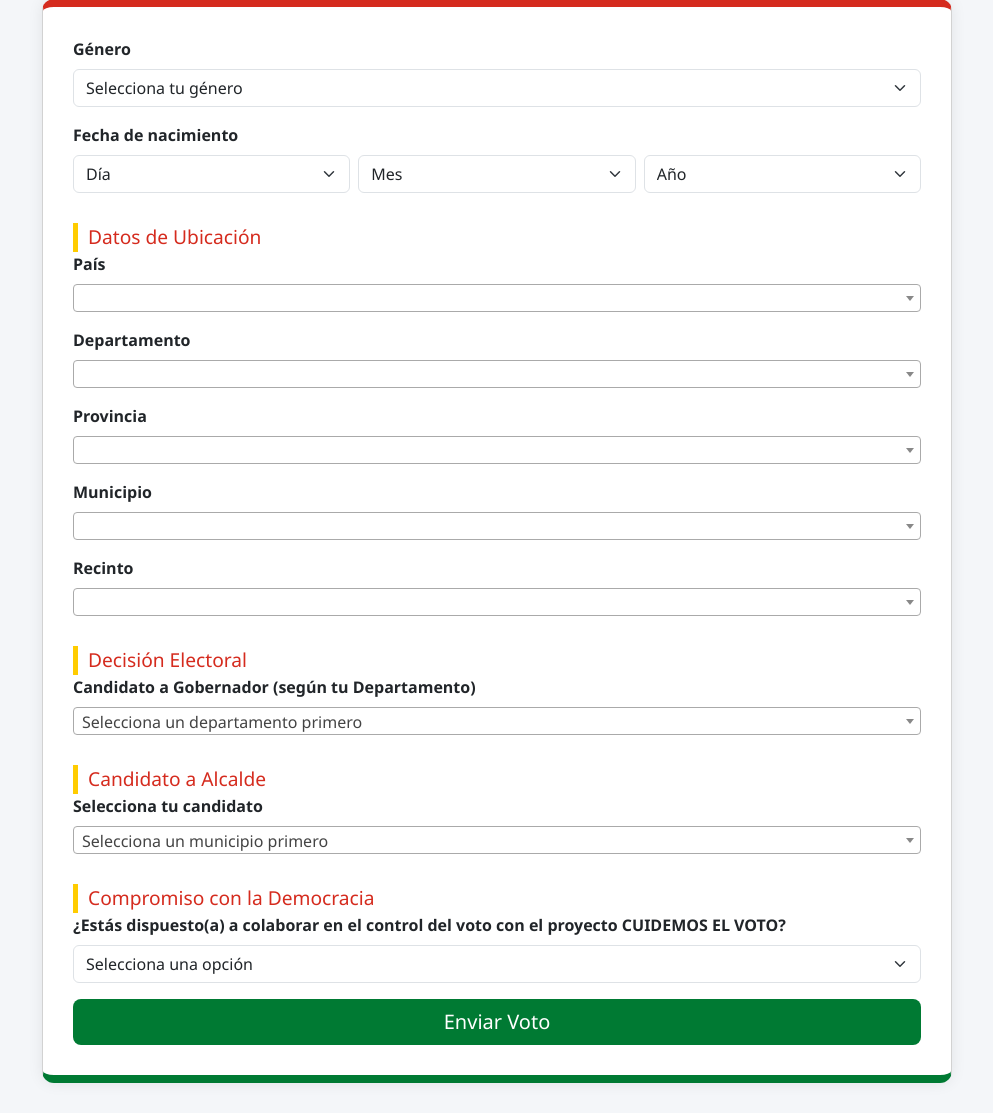
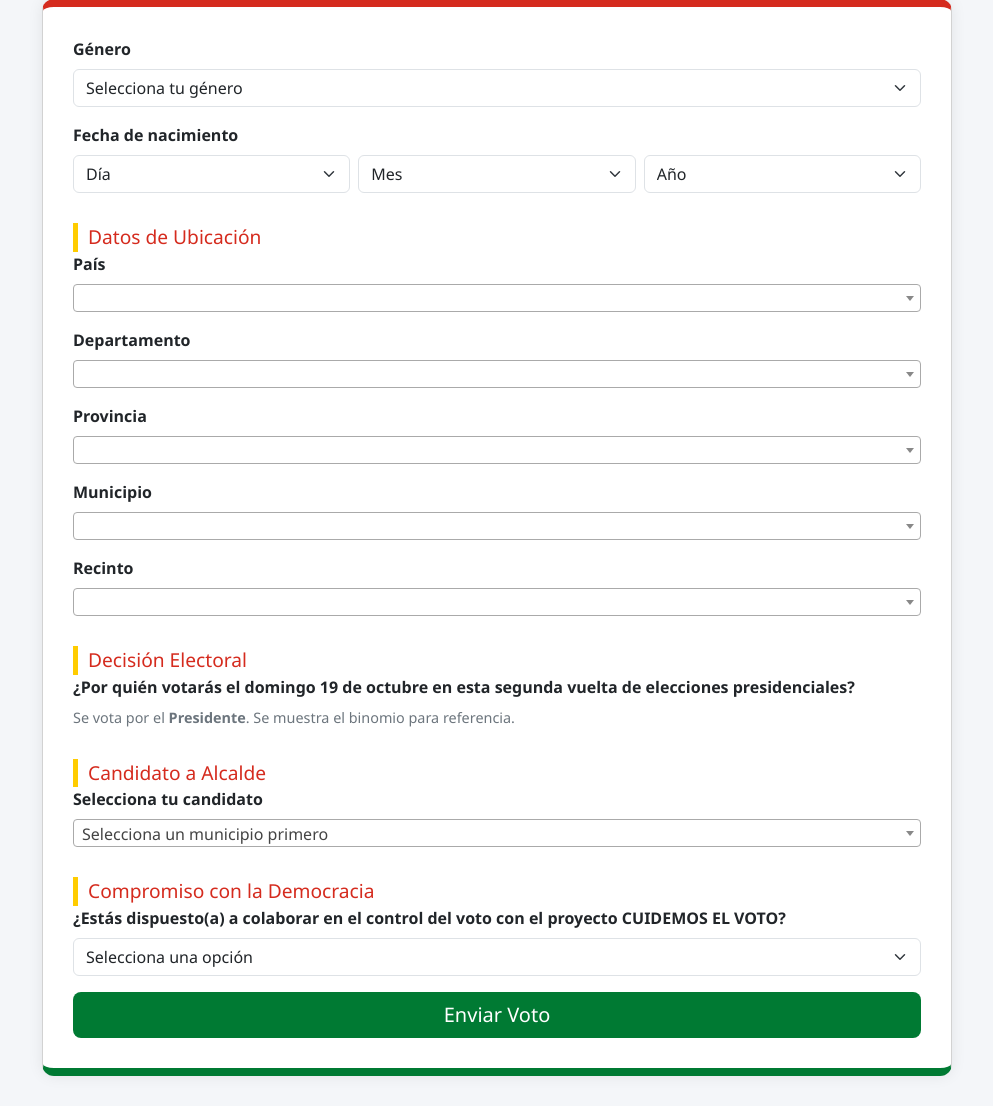
Before and after one commit to Likexpress/VotacionesSubna, a Flask app: template templates/votar.html in a window 1280 px wide. Shown: the part 420-1533 px from the top of the page, without its empty margins (143-1136 px from the left). After the commit the page ends 1506 px from the top, so only its background shows below. Run offline with Flask 3, Linux system fonts and the light colour scheme; the template is opened without the code that fills it, so the values that code supplies are empty; some libraries are stand-ins or nearby versions.

Commit message:
votar.html

```diff
--- a/templates/votar.html
+++ b/templates/votar.html
@@ -165,14 +165,13 @@
 
         <!-- === Decisión Electoral (tarjetas con colores) === -->
         <div class="section-title">Decisión Electoral</div>
-
-        <div class="mb-3">
-          <label class="form-label">Candidato a Gobernador (según tu Departamento)</label>
-          <select id="gobernador" name="gobernador" class="form-select" required>
-            <option value="">Selecciona un departamento primero</option>
-          </select>
+        <div class="mb-2">
+          <label class="form-label">
+            ¿Por quién votarás el <strong>domingo 19 de octubre</strong> en esta
+            <strong>segunda vuelta</strong> de elecciones presidenciales?
+          </label>
+          <div class="note">Se vota por el <strong>Presidente</strong>. Se muestra el binomio para referencia.</div>
         </div>
-
 
         <div class="section-title">Candidato a Alcalde</div>
 
@@ -208,21 +207,27 @@
     </div>
   </div>
 
-
 <script>
   let recintosData = [];
 
   function resetSelect2(selector, texto) {
   const $el = $(selector);
 
+  // Si Select2 está activo, lo apagamos
   if ($el.hasClass('select2-hidden-accessible')) {
     $el.select2('destroy');
   }
 
+  // Borramos opciones y ponemos 1 opción por defecto
   $el.empty().append(new Option(texto, ''));
+
+  // Encendemos Select2 de nuevo
   $el.select2({ width: '100%' });
+
+  // Dejamos el valor vacío
   $el.val('').trigger('change');
 }
+
 
   async function cargarDatos() {
     const res = await fetch("/api/recintos");
@@ -234,6 +239,7 @@
 
     paises.forEach(p => $pais.append(new Option(p, p)));
 
+    // Default Bolivia si existe
     if (paises.includes('Bolivia')) {
       $pais.val('Bolivia').trigger('change');
     }
@@ -281,6 +287,7 @@
     r.nombre_provincia === provincia
   );
 
+  // Creamos lista única de municipios (id -> nombre)
   const mapa = new Map();
   filas.forEach(r => {
     const id = String(r.id_municipio || '');
@@ -292,25 +299,34 @@
 
   const $mun = $('#municipio');
 
+  // 1) Apagar Select2 del municipio (para que no se quede pegado)
   if ($mun.hasClass('select2-hidden-accessible')) {
     $mun.select2('destroy');
   }
 
+  // 2) Vaciar y cargar municipios nuevos
   $mun.empty().append(new Option('Selecciona municipio', ''));
   for (const [id, nombre] of mapa.entries()) {
     $mun.append(new Option(nombre, id));
   }
 
+  // 3) Encender Select2 de nuevo
   $mun.select2({ width: '100%' });
+
+  // 4) Forzar valor vacío
   $mun.val('').trigger('change');
 
+  // 5) Resetear recintos y candidatos (porque dependen del municipio)
   resetSelect2('#recinto', 'Selecciona recinto');
   resetSelect2('#candidato', 'Selecciona un municipio primero');
+
+  setMunicipioNombreHidden();
 }
 
   function setMunicipioNombreHidden() {
     const select = document.getElementById('municipio');
     const hidden = document.getElementById('municipio_nombre');
+
     if (!select || !hidden) return;
 
     const selectedOption = select.options[select.selectedIndex];
@@ -322,6 +338,8 @@
     const departamento = $('#departamento').val();
     const provincia = $('#provincia').val();
     const id_municipio = $('#municipio').val();
+    console.log("ID municipio enviado a /api/candidatos:", id_municipio);
+
 
     const recintos = [...new Set(
       recintosData
@@ -341,23 +359,32 @@
   }
 
 async function cargarCandidatosPorMunicipio() {
-    const id_municipio = $('#municipio').val();
   const $cand = $('#candidato');
 
+  // Destruir select2 si estaba activo
   if ($cand.hasClass("select2-hidden-accessible")) {
     $cand.select2('destroy');
   }
 
+  // Limpiar opciones
   $cand.empty().val(null);
 
-    if (!id_municipio) {
+  // Tomar textos reales seleccionados
+  const dep = $('#departamento').val();
+  const prov = $('#provincia').val();
+  const munNombre = $('#municipio option:selected').text(); // IMPORTANTE: nombre, no ID
+
+  // Si aún no hay municipio seleccionado (o quedó en placeholder)
+  if (!munNombre || munNombre.toLowerCase().includes("selecciona")) {
     $cand.append(new Option('Selecciona un municipio primero', ''));
     $cand.select2({ width: '100%' });
     return;
   }
 
   try {
-      const url = `/api/candidatos?id_municipio=${encodeURIComponent(id_municipio)}`;
+    const url =
+      `/api/candidatos?departamento=${encodeURIComponent(dep)}&provincia=${encodeURIComponent(prov)}&municipio=${encodeURIComponent(munNombre)}`;
+
     const res = await fetch(url, { cache: "no-store" });
     const data = await res.json();
 
@@ -381,84 +408,23 @@
   $cand.val('').trigger('change.select2');
 }
 
-  async function cargarGobernadoresPorDepartamento() {
-    const dep = $('#departamento').val();
-    const $gob = $('#gobernador');
-
-    if ($gob.hasClass("select2-hidden-accessible")) {
-      $gob.select2('destroy');
-    }
-
-    $gob.empty().val(null);
-
-    if (!dep) {
-      $gob.append(new Option('Selecciona un departamento primero', ''));
-      $gob.select2({ width: '100%' });
-      return;
-    }
-
-    try {
-      const url = `/api/gobernadores?departamento=${encodeURIComponent(dep)}`;
-      const res = await fetch(url, { cache: "no-store" });
-      const data = await res.json();
-
-      $gob.append(new Option('Selecciona tu candidato', ''));
-
-      if (!Array.isArray(data) || data.length === 0) {
-        $gob.append(new Option('No hay candidatos para este departamento', ''));
-      } else {
-        data.forEach(c => {
-          const label = `${c.nombre_completo} — ${c.organizacion_politica}`;
-          const value = c.id_nombre_completo || c.nombre_completo;
-          $gob.append(new Option(label, value));
-        });
-      }
-
-    } catch (e) {
-      console.error(e);
-      $gob.append(new Option('Error cargando gobernadores', ''));
-    }
-
-    $gob.select2({ width: '100%' });
-    $gob.val('').trigger('change.select2');
-  }
 
   $(document).ready(async () => {
-    $('#pais').select2({ width: '100%' });
-    $('#departamento').select2({ width: '100%' });
-    $('#provincia').select2({ width: '100%' });
-    $('#municipio').select2({ width: '100%' });
-    $('#recinto').select2({ width: '100%' });
+    // Select2
+    $('#pais').select2();
+    $('#departamento').select2();
+    $('#provincia').select2();
+    $('#municipio').select2();
+    $('#recinto').select2();
     $('#candidato').select2({ width: '100%' });
-    $('#gobernador').select2({ width: '100%' });
 
-    $('#pais').on('change', () => {
-      resetSelect2('#departamento', 'Selecciona departamento');
-      resetSelect2('#provincia', 'Selecciona provincia');
-      resetSelect2('#municipio', 'Selecciona municipio');
-      resetSelect2('#recinto', 'Selecciona recinto');
-      resetSelect2('#candidato', 'Selecciona un municipio primero');
-      resetSelect2('#gobernador', 'Selecciona un departamento primero');
-      actualizarDepartamentos();
-    });
 
-    $('#departamento').on('change', () => {
-      resetSelect2('#provincia', 'Selecciona provincia');
-      resetSelect2('#municipio', 'Selecciona municipio');
-      resetSelect2('#recinto', 'Selecciona recinto');
-      resetSelect2('#candidato', 'Selecciona un municipio primero');
-      resetSelect2('#gobernador', 'Selecciona un departamento primero');
 
-      actualizarProvincias();
-      cargarGobernadoresPorDepartamento();
-    });
+    // Eventos encadenados
+    $('#pais').on('change', actualizarDepartamentos);
+    $('#departamento').on('change', actualizarProvincias);
+    $('#provincia').on('change', actualizarMunicipios);
 
-    $('#provincia').on('change', () => {
-      resetSelect2('#municipio', 'Selecciona municipio');
-      resetSelect2('#recinto', 'Selecciona recinto');
-      resetSelect2('#candidato', 'Selecciona un municipio primero');
-      actualizarMunicipios();
-    });
 
     $('#municipio').on('change', () => {
       setMunicipioNombreHidden();
@@ -466,9 +432,13 @@
       cargarCandidatosPorMunicipio();
     });
 
+
+
     await cargarDatos();
+  });
 
-    // Geolocalización (aquí, simple y sin window.onload)
+  // Geolocalización al cargar
+  window.onload = function () {
     if (navigator.geolocation) {
       navigator.geolocation.getCurrentPosition(
         function (pos) {
@@ -480,15 +450,17 @@
         },
         { timeout: 10000 }
       );
+    } else {
+      console.warn("Geolocalización no soportada.");
     }
-  });
+  };
 
+  // Evitar múltiples envíos del formulario
   document.querySelector('form').addEventListener('submit', function () {
     const boton = this.querySelector('button[type="submit"]');
     boton.disabled = true;
     boton.innerText = 'Enviando...';
   });
 </script>
-
 </body>
 </html>
```
Lines whose indentation alone changed are shown as unchanged.
